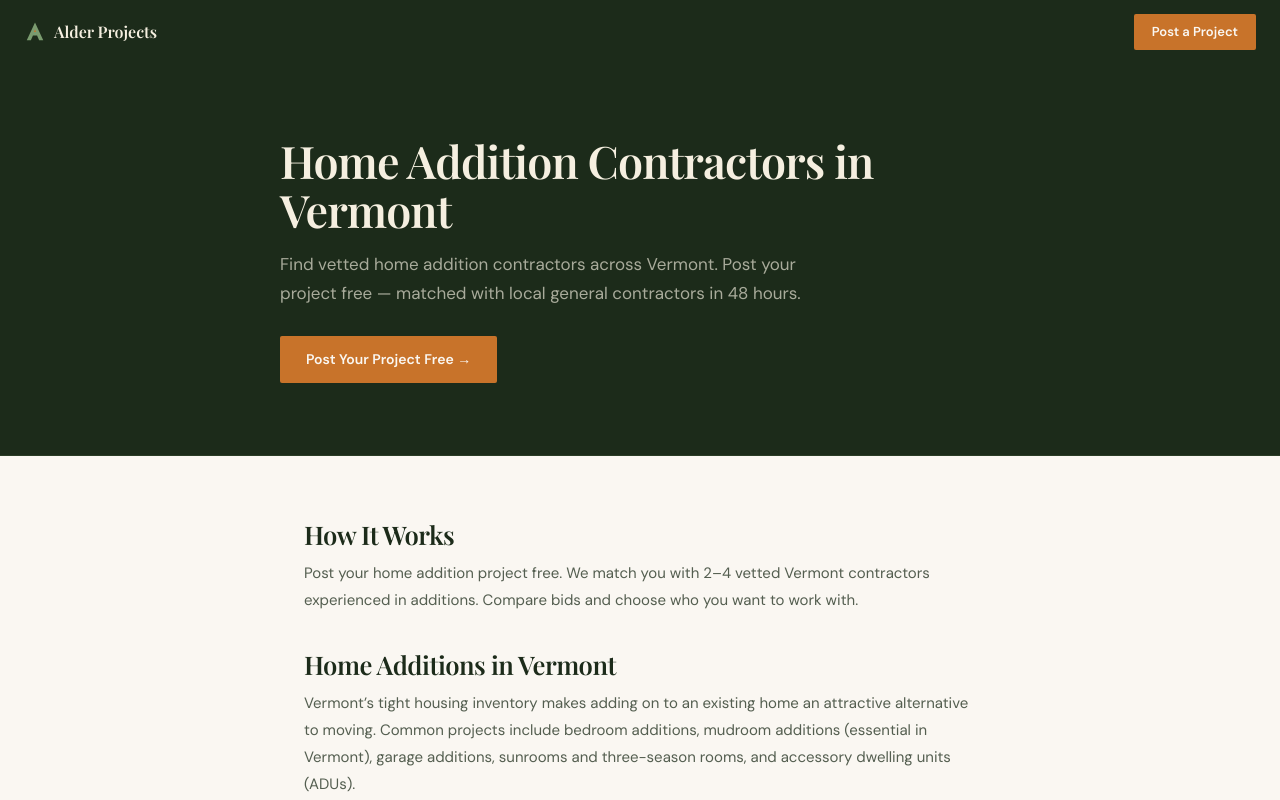
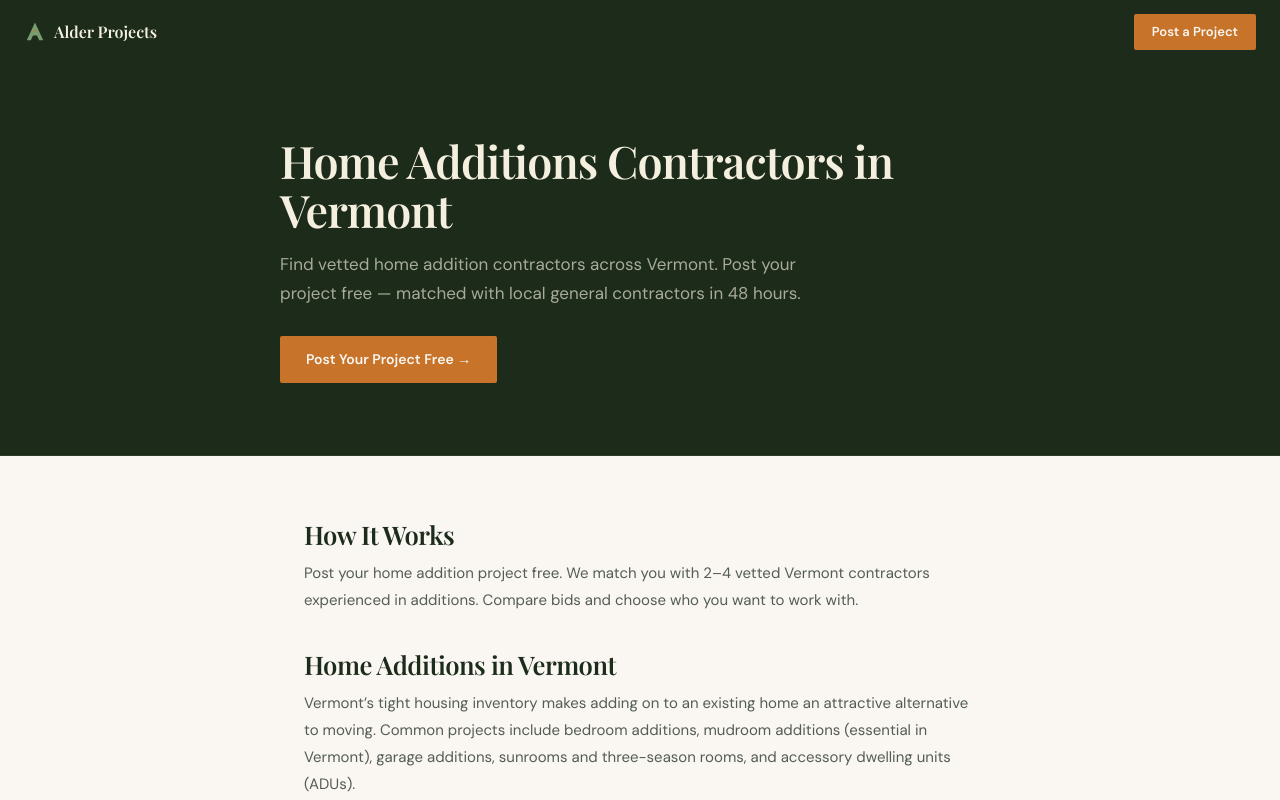
Before and after one commit to alderprojects/alder-projects-site, a Next.js app: page /home-additions-vermont in a window 1280 px wide. Shown: the top 800 px of the page. Built offline with nearby package versions, Linux system fonts and the light colour scheme.

Commit message:
Update page.tsx

```diff
--- a/src/app/home-additions-vermont/page.tsx
+++ b/src/app/home-additions-vermont/page.tsx
@@ -7,7 +7,7 @@ export const metadata: Metadata = {
 }
 
 const content = {
-  "h1": "Home Addition Contractors in Vermont",
+  "h1": "Home Additions Contractors in Vermont",
   "intro": "Find vetted home addition contractors across Vermont. Post your project free — matched with local general contractors in 48 hours.",
   "sections": [
     {"heading": "How It Works", "body": "Post your home addition project free. We match you with 2–4 vetted Vermont contractors experienced in additions. Compare bids and choose who you want to work with."},
```
